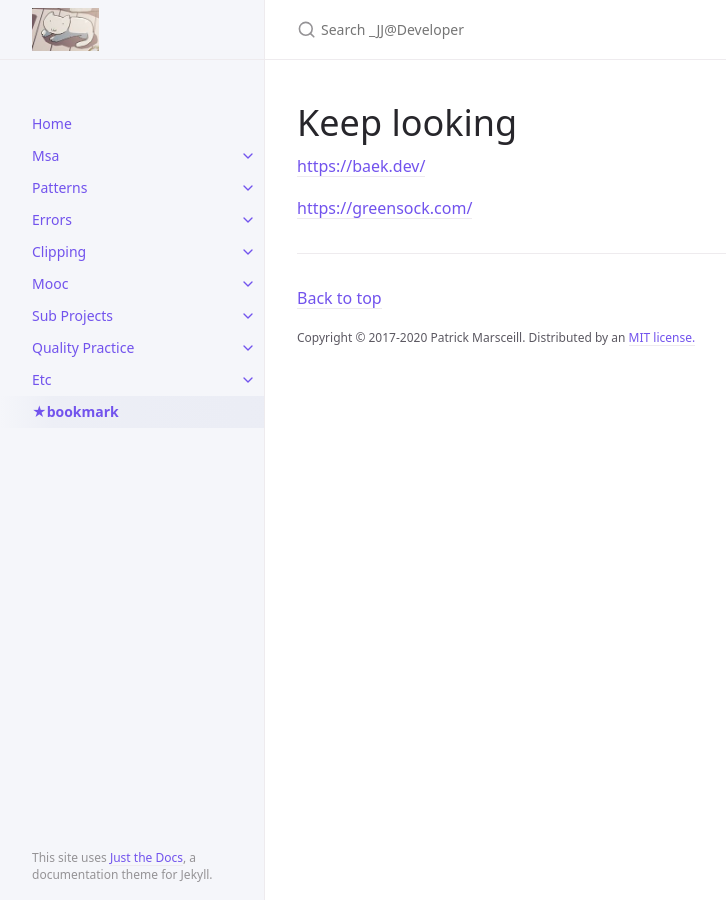
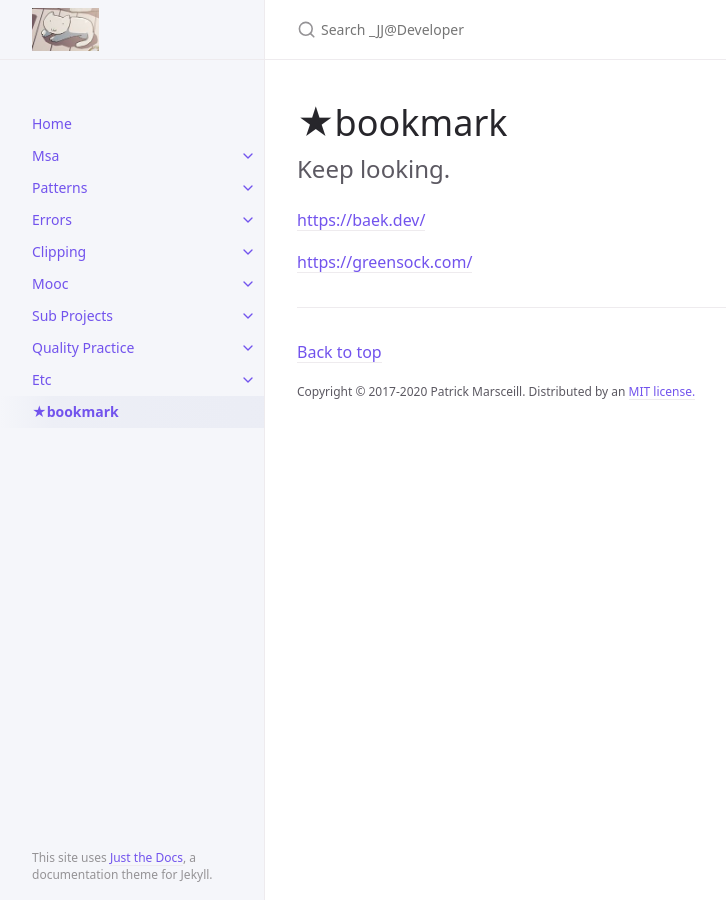
Before and after one commit to tnfhrnsss/tnfhrnsss.github.io, a Jekyll site: the page built from docs/bookmark.md, in a window 1280 px wide. Shown: the whole page, without its empty margins (107-833 px from the left). Built offline with Jekyll 4.4.1, drawn with Linux system fonts in a browser that asks for light colours.

Commit message:
modify description

```diff
--- a/docs/bookmark.md
+++ b/docs/bookmark.md
@@ -4,8 +4,10 @@ title: ★bookmark
 nav_order: 11
 ---
 
-# Keep looking
-{: .no_toc }
+# ★bookmark
+
+Keep looking.
+{: .fs-6 .fw-300 }
 
 [https://baek.dev/](https://baek.dev/post/28/)
 
```
Also changed, not shown: docs/mooc/mooc.md (+6 -0 lines), docs/sub-projects/sub-projects.md (+5 -0 lines), 4 other files.
